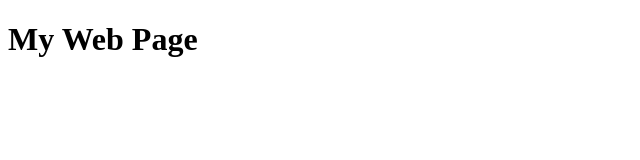
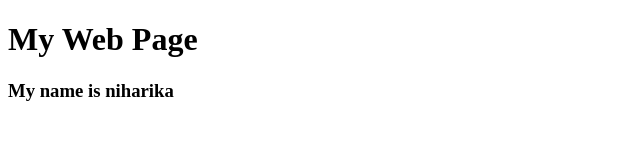
Before and after one commit to HarishChoure/niharika-git-test, a plain HTML site: page index.html in a window 1280 px wide. Shown: the whole page, without its empty margins (0-640 px from the left). Drawn offline with Linux system fonts and the light colour scheme.

Commit message:
Niharika branch

```diff
--- a/index.html
+++ b/index.html
@@ -7,5 +7,6 @@
     </head>
     <body>
         <h1>My Web Page</h1>
+        <h3>My name is niharika</h3>
     </body>
 </html>
```
